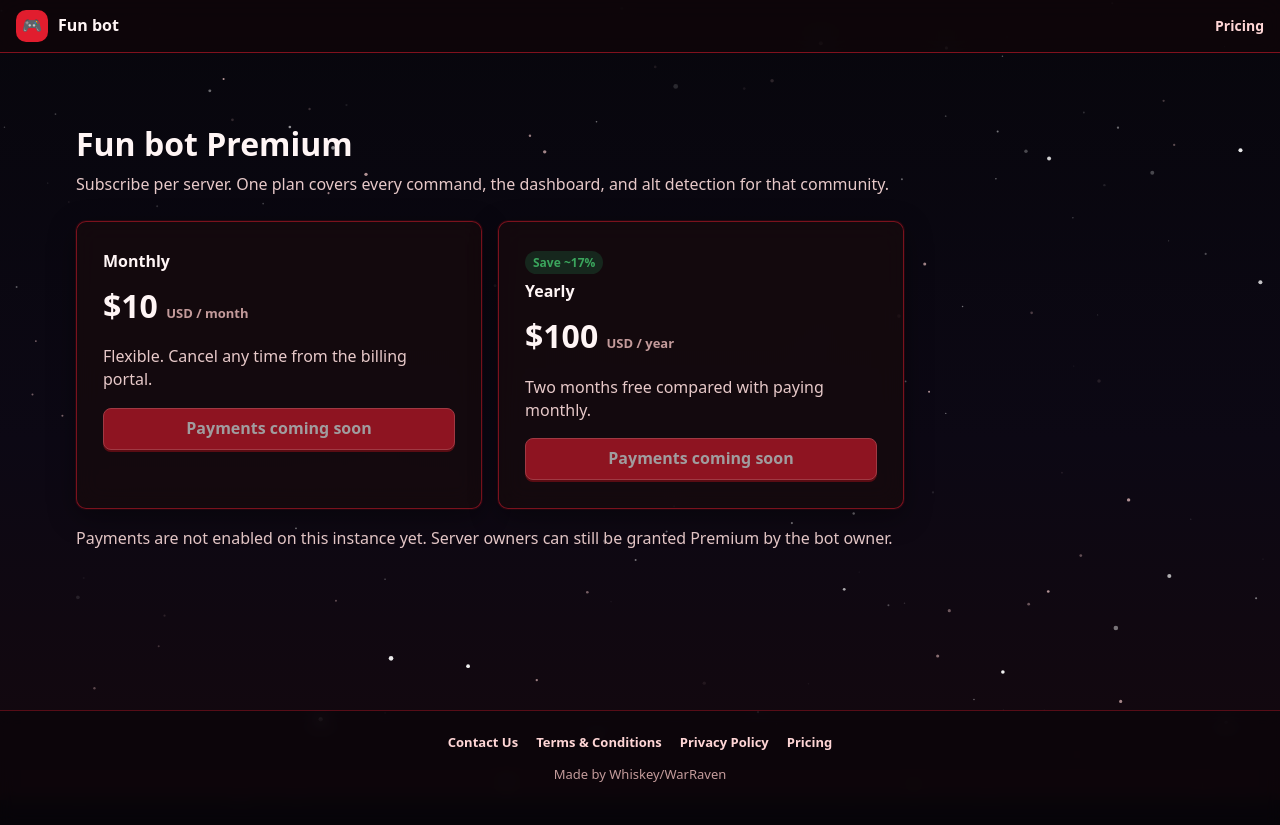
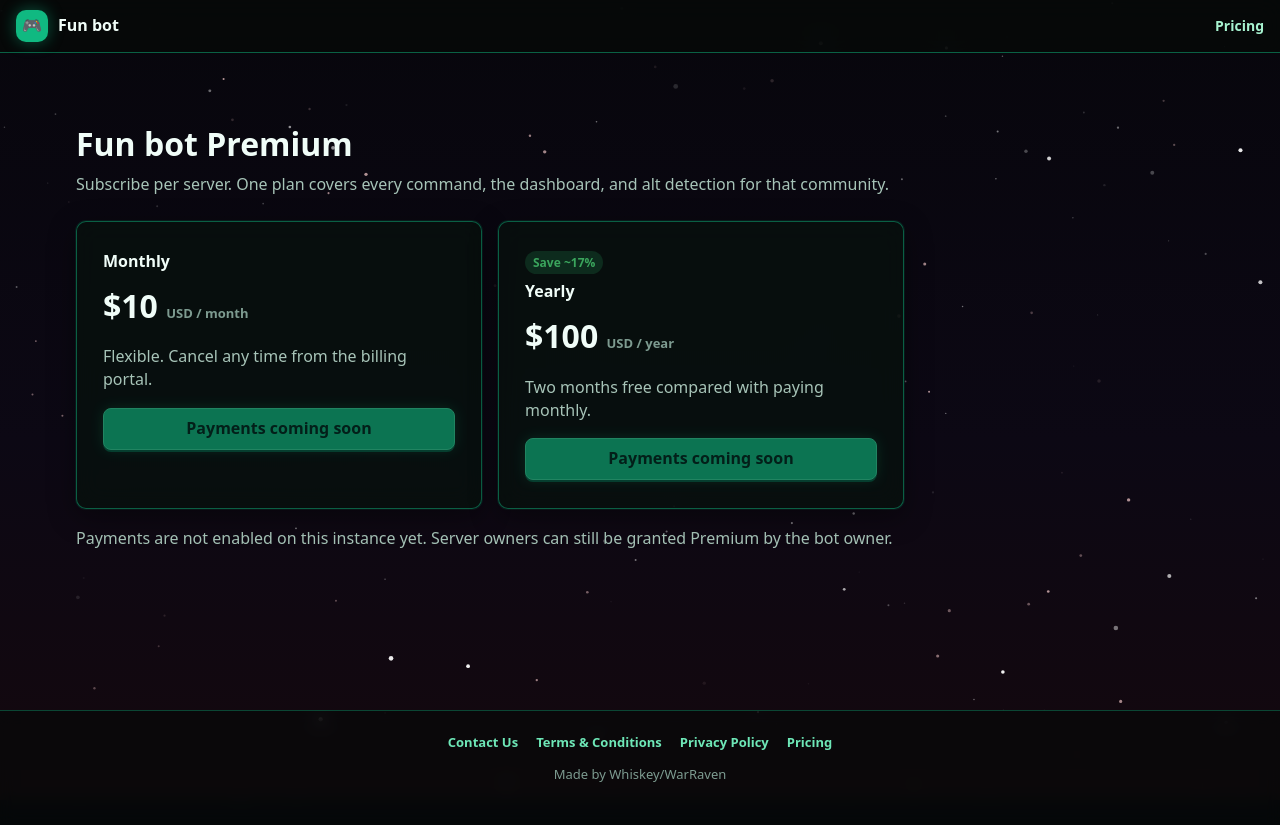
Before and after one commit to labyasin67-dev/fun-bot, a FastAPI app: page /pricing in a window 1280 px wide. Run offline with FastAPI, Linux system fonts and the light colour scheme; parts of the project's set-up code (start-up, migrations or seed data) failed here and were passed over.

Commit message:
Retheme the dashboard accent from red to emerald/teal green; keep the black starfield.
Changes by WarRaven

```diff
--- a/dashboard/static/style.css
+++ b/dashboard/static/style.css
@@ -171,27 +171,31 @@ input:focus, select:focus, textarea:focus { outline: 2px solid var(--blurple); b
 button.btn:disabled, .btn[disabled] { opacity: 0.6; cursor: not-allowed; }
 
 
-/* --- Space background + red theme --- */
+/* --- Space background + emerald/teal theme --- */
 :root {
   --bg: #07060c;
-  --bg-2: rgba(18, 8, 14, 0.88);
-  --bg-3: rgba(24, 10, 16, 0.82);
-  --bg-4: rgba(48, 14, 20, 0.92);
-  --bg-hover: rgba(90, 16, 24, 0.95);
-  --text: #fff5f5;
-  --muted: #e7c9c9;
-  --faint: #c49b9b;
-  --blurple: #e11d2e;
-  --blurple-h: #ff3344;
-  --green: #23a559;
-  --green-h: #1e8e4d;
-  --red: #e11d2e;
+  --bg-2: rgba(6, 14, 12, 0.88);
+  --bg-3: rgba(8, 18, 16, 0.82);
+  --bg-4: rgba(8, 36, 28, 0.92);
+  --bg-hover: rgba(6, 95, 70, 0.92);
+  --text: #f0fdf8;
+  --muted: #a7c4b8;
+  --faint: #7d9b90;
+  --blurple: #10b981;
+  --blurple-h: #34d399;
+  --green: #10b981;
+  --green-h: #34d399;
+  --red: #b91c1c;
   --yellow: #f0b232;
-  --border: rgba(225, 29, 46, 0.48);
-  --accent: #e11d2e;
-  --accent-h: #ff3344;
-  --danger: #6f1010;
-  --danger-h: #8f1616;
+  --border: rgba(16, 185, 129, 0.45);
+  --accent: #10b981;
+  --accent-h: #34d399;
+  --accent-ink: #022c22;
+  --danger: rgba(24, 10, 10, 0.9);
+  --danger-h: rgba(80, 18, 18, 0.95);
+  --danger-border: #f87171;
+  --secondary: #065f46;
+  --secondary-h: #047857;
 }
 html, body { background: #07060c; color: var(--text); }
 #space-bg {
@@ -205,90 +209,100 @@ html, body { background: #07060c; color: var(--text); }
 }
 .wrap { position: relative; z-index: 1; min-height: 100vh; display: flex; flex-direction: column; }
 .topbar {
-  background: rgba(14, 6, 10, 0.86);
-  border-bottom: 1px solid rgba(225, 29, 46, 0.55);
+  background: rgba(6, 10, 9, 0.86);
+  border-bottom: 1px solid rgba(16, 185, 129, 0.5);
   backdrop-filter: blur(12px);
 }
 .sidebar {
-  background: rgba(14, 6, 10, 0.82);
-  border-right: 1px solid rgba(225, 29, 46, 0.45);
+  background: rgba(6, 10, 9, 0.82);
+  border-right: 1px solid rgba(16, 185, 129, 0.4);
   backdrop-filter: blur(12px);
 }
 .mobile-nav {
-  background: rgba(14, 6, 10, 0.86);
-  border-bottom: 1px solid rgba(225, 29, 46, 0.45);
+  background: rgba(6, 10, 9, 0.86);
+  border-bottom: 1px solid rgba(16, 185, 129, 0.4);
 }
-.brand-mark { background: var(--accent); }
-.top-link { color: #ffd6d6; }
+.brand-mark {
+  background: var(--accent);
+  color: var(--accent-ink);
+  box-shadow: 0 0 16px rgba(16, 185, 129, 0.45);
+}
+.top-link { color: #a7f3d0; }
 .top-link:hover { color: #fff; }
-.nav a, .nav button { color: #ffd6d6; }
+.nav a, .nav button { color: #a7f3d0; }
 .nav a:hover, .nav button:hover {
-  background: rgba(225, 29, 46, 0.22);
+  background: rgba(16, 185, 129, 0.18);
   color: #fff;
   text-decoration: none;
 }
 .nav a.active {
-  background: rgba(225, 29, 46, 0.38);
+  background: rgba(16, 185, 129, 0.32);
   color: #fff;
   font-weight: 700;
-  box-shadow: inset 3px 0 0 #e11d2e;
+  box-shadow: inset 3px 0 0 #34d399;
 }
 .card, .plan-card, .server, .hero .card {
-  background: rgba(22, 10, 14, 0.84);
-  border: 1px solid rgba(225, 29, 46, 0.5);
-  box-shadow: 0 8px 28px rgba(0, 0, 0, 0.4), 0 0 0 1px rgba(225, 29, 46, 0.12);
+  background: rgba(8, 16, 14, 0.84);
+  border: 1px solid rgba(16, 185, 129, 0.48);
+  box-shadow: 0 8px 28px rgba(0, 0, 0, 0.4), 0 0 0 1px rgba(16, 185, 129, 0.12);
   backdrop-filter: blur(12px);
 }
 .server, .plan-card, a.card, .card.clickable {
   transition: border-color 0.15s ease, box-shadow 0.15s ease, transform 0.15s ease;
 }
 .server:hover, .plan-card:hover, a.card:hover, .card.clickable:hover {
-  border-color: #ff3344;
-  box-shadow: 0 0 0 1px #e11d2e, 0 10px 28px rgba(225, 29, 46, 0.25);
+  border-color: #34d399;
+  box-shadow: 0 0 0 1px #10b981, 0 10px 28px rgba(16, 185, 129, 0.25);
   text-decoration: none;
 }
 .btn {
   background: var(--accent);
-  color: #fff;
-  border: 1px solid #ff5a67;
-  box-shadow: 0 2px 0 #8b1018;
+  color: var(--accent-ink);
+  border: 1px solid #34d399;
+  box-shadow: 0 2px 0 #065f46, 0 0 14px rgba(16, 185, 129, 0.28);
 }
-.btn:hover { background: var(--accent-h); color: #fff; }
+.btn:hover { background: var(--accent-h); color: var(--accent-ink); }
 .btn.secondary {
-  background: rgba(48, 14, 20, 0.95);
-  color: #ffe8e8;
-  border: 1px solid rgba(225, 29, 46, 0.65);
-  box-shadow: none;
+  background: var(--secondary);
+  color: #ecfdf5;
+  border: 1px solid #10b981;
+  box-shadow: 0 2px 0 #043127;
 }
-.btn.secondary:hover { background: rgba(90, 16, 24, 0.95); color: #fff; }
-.btn.green { background: var(--green); border-color: #3ecf72; box-shadow: 0 2px 0 #145c30; }
+.btn.secondary:hover { background: var(--secondary-h); color: #fff; }
+.btn.green {
+  background: var(--accent);
+  color: var(--accent-ink);
+  border-color: #34d399;
+  box-shadow: 0 2px 0 #065f46, 0 0 14px rgba(16, 185, 129, 0.28);
+}
+.btn.green:hover { background: var(--accent-h); color: var(--accent-ink); }
 .btn.danger {
   background: var(--danger);
-  color: #ffe8e8;
-  border: 2px solid #ffb4b4;
+  color: #fecaca;
+  border: 1px solid var(--danger-border);
   box-shadow: none;
 }
 .btn.danger::before { content: "⚠ "; }
 .btn.danger:hover { background: var(--danger-h); color: #fff; }
 input[type="text"], input[type="number"], input[type="date"], select, textarea {
-  background: rgba(8, 4, 8, 0.85);
+  background: rgba(4, 10, 8, 0.85);
   color: var(--text);
-  border: 1px solid rgba(225, 29, 46, 0.4);
+  border: 1px solid rgba(16, 185, 129, 0.4);
 }
 input:focus, select:focus, textarea:focus { outline: 2px solid var(--accent); border-color: transparent; }
-.check { border-color: rgba(225, 29, 46, 0.4); background: rgba(8, 4, 8, 0.7); }
+.check { border-color: rgba(16, 185, 129, 0.4); background: rgba(4, 10, 8, 0.7); }
 .check input { accent-color: var(--accent); }
-.pill.on { background: rgba(225, 29, 46, 0.22); color: #ffb4b4; }
-.flash.ok { background: rgba(35, 165, 89, .2); color: #7dffa8; }
-.flash.error { background: rgba(225, 29, 46, .2); color: #ffb4b4; }
+.pill.on { background: rgba(16, 185, 129, 0.22); color: #6ee7b7; }
+.flash.ok { background: rgba(16, 185, 129, .2); color: #6ee7b7; }
+.flash.error { background: rgba(185, 28, 28, .2); color: #fecaca; }
 .site-footer {
   margin-top: auto;
   padding: 22px 20px 28px;
   text-align: center;
   color: var(--faint);
   font-size: 13px;
-  background: rgba(8, 4, 8, 0.55);
-  border-top: 1px solid rgba(225, 29, 46, 0.35);
+  background: rgba(4, 10, 8, 0.55);
+  border-top: 1px solid rgba(16, 185, 129, 0.35);
   backdrop-filter: blur(8px);
 }
 .footer-links {
@@ -299,13 +313,13 @@ input:focus, select:focus, textarea:focus { outline: 2px solid var(--accent); bo
   margin: 0 0 10px;
 }
 .footer-links a {
-  color: #ffd6d6;
+  color: #6ee7b7;
   font-weight: 700;
 }
 .footer-links a:hover { color: #fff; }
 .legal { max-width: 760px; }
 .legal h1 { margin-bottom: 8px; }
-.legal h2 { margin: 28px 0 10px; font-size: 18px; color: #ffd6d6; }
+.legal h2 { margin: 28px 0 10px; font-size: 18px; color: #6ee7b7; }
 .legal h3 { margin: 20px 0 8px; font-size: 16px; }
 .legal p { margin: 0 0 12px; line-height: 1.6; }
 .legal .updated { color: var(--muted); margin-bottom: 18px; }
```
